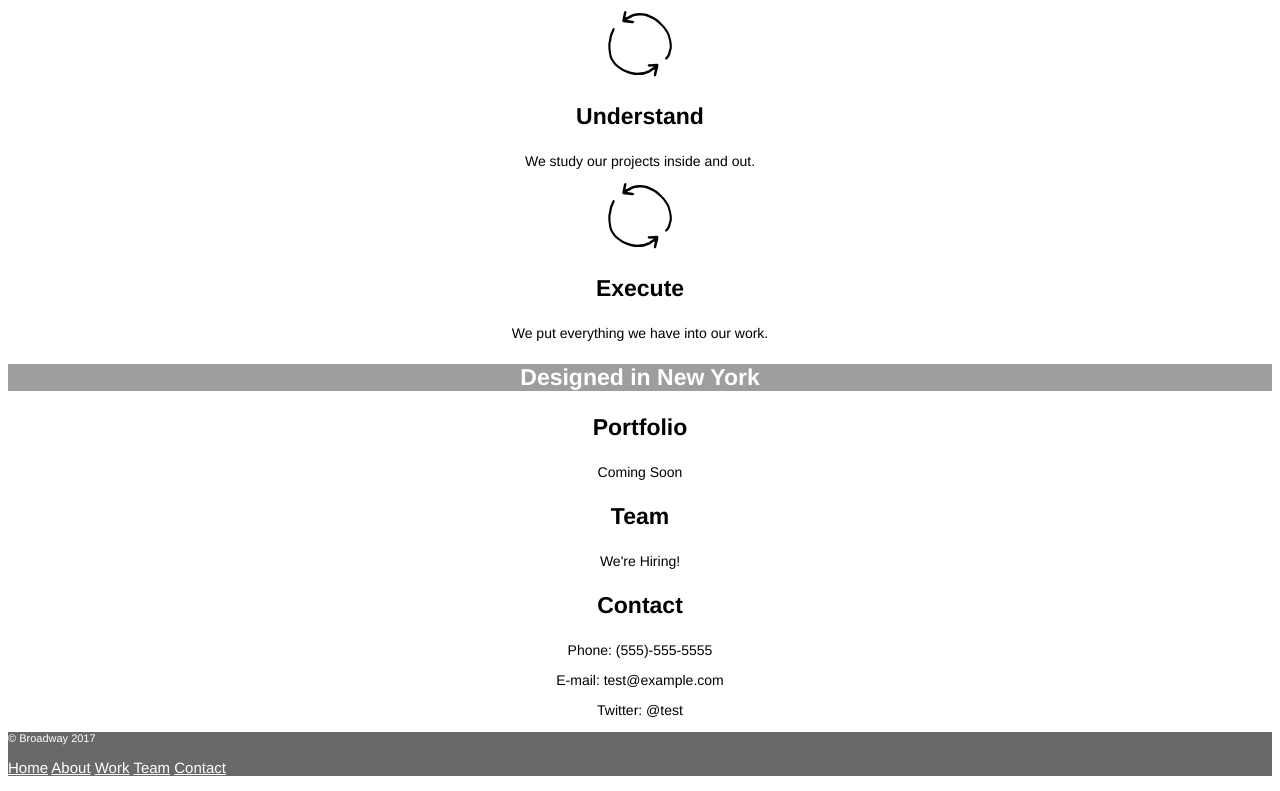
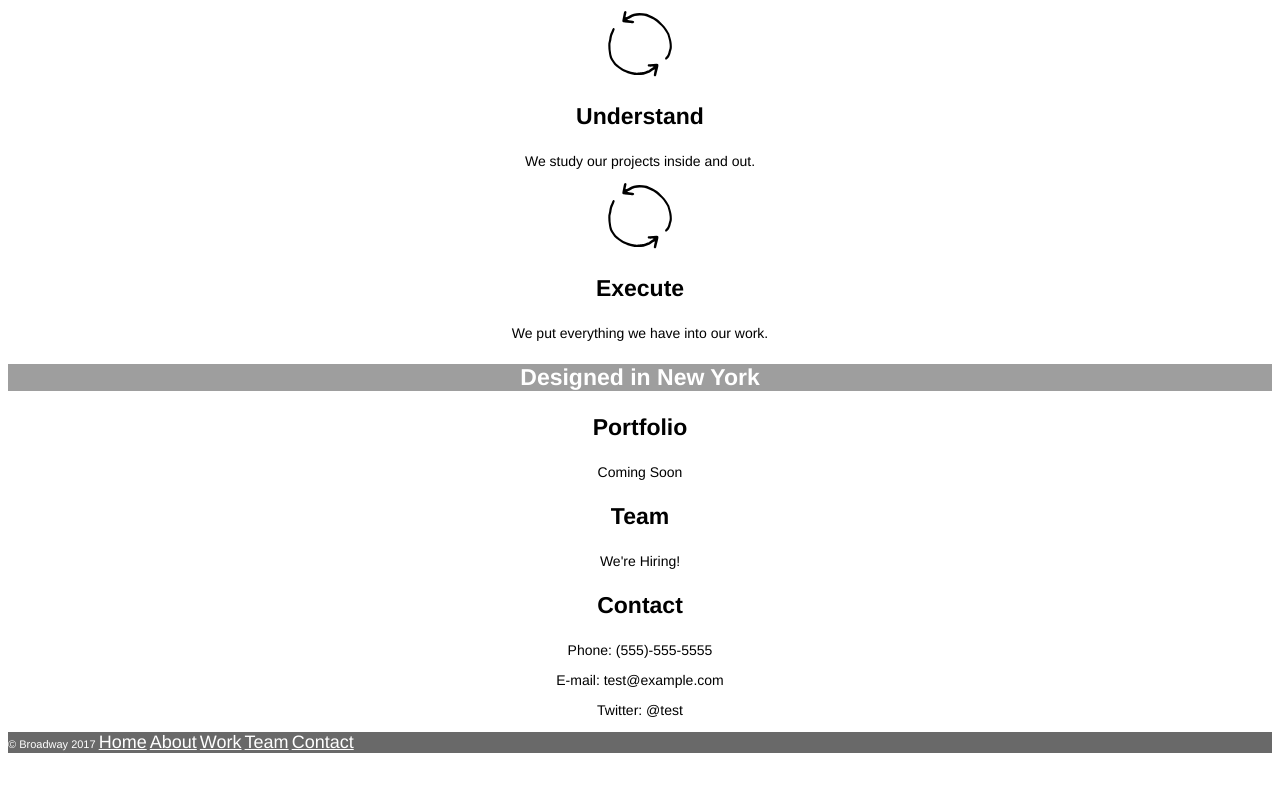
Before and after one commit to sawyermcb/broadwayproj, a plain HTML site: page index.html in a window 1280 px wide. Shown: the part 582-1373 px from the top of the page. After the commit the page ends 1346 px from the top, so only its background shows below. Drawn offline with Linux system fonts and the light colour scheme; grey boxes are pictures that could not be loaded.

Commit message:
really done now

```diff
--- a/index.html
+++ b/index.html
@@ -47,7 +47,8 @@
 
 <!--0169 for c symbol i think -->
 <footer>
-<p>© Broadway 2017</p> <p class="bottom"><a href="./index.html">Home</a> <a href="#process">About</a> <a href="#port">Work</a> <a href="#members">Team</a> <a href="#contact">Contact</a></p>
+<p>
+  © Broadway 2017 <a class="bottom" href="./index.html">Home</a> <a class="bottom" href="#process">About</a> <a class="bottom" href="#port">Work</a> <a class="bottom" href="#members">Team</a> <a class="bottom" href="#contact">Contact</a></p>
     </footer>
   </body>
 </html>
--- a/resources/style/style.css
+++ b/resources/style/style.css
@@ -48,5 +48,5 @@ a {
 .bottom {
   font-family: Helvetica;
   color: white;
-  font-size: 15px;
+  font-size: 18px;
 }
```
